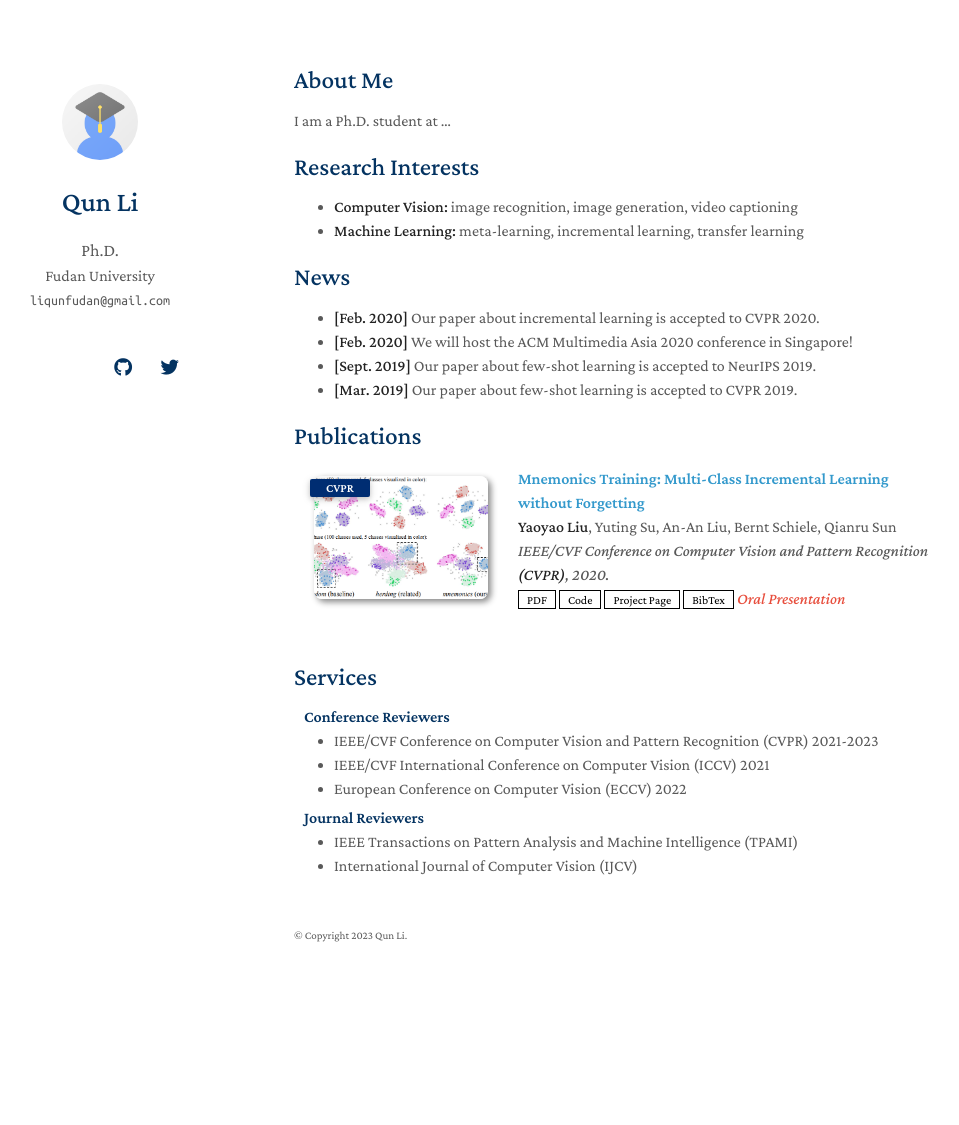
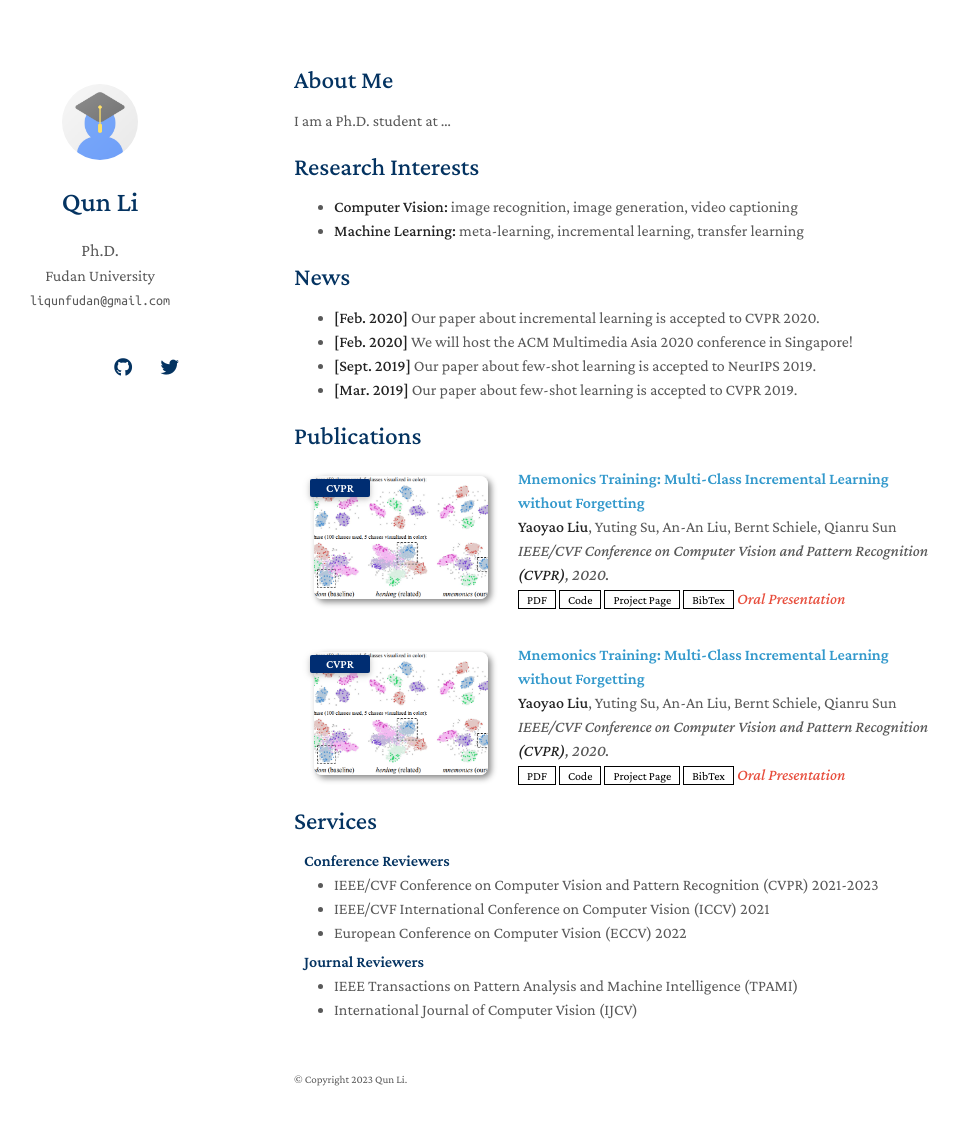
Before and after one commit to liqunbio/liqunbio.github.io, a Jekyll site: the page built from index.md, in a window 1280 px wide and 1160 px high. Shown: the top 1125 px of the window, without its empty margins (176-1135 px from the left). Built offline with Jekyll 4.4.1, drawn with Linux system fonts in a browser that asks for light colours; nearby versions of some CDN libraries; a style sheet for code colours, icons or effects is not loaded; our own code applies the rules of GitHub Pages for plain Markdown files.

Commit message:
Update publications.md

```diff
--- a/_includes/publications.md
+++ b/_includes/publications.md
@@ -2,31 +2,50 @@
 
 <div class="publications">
 <ol class="bibliography">
+    <li>
+        <div class="pub-row">
+          <div class="col-sm-3 abbr" style="position: relative;padding-right: 15px;padding-left: 15px;">
+            <img src="assets/img/teaser_example.png" class="teaser img-fluid z-depth-1">
+            <abbr class="badge">CVPR</abbr>
+          </div>
 
-<li>
-<div class="pub-row">
+          <div class="col-sm-9" style="position: relative;padding-right: 15px;padding-left: 20px;">
+            <div class="title"><a href="https://arxiv.org/pdf/2002.10211.pdf">Mnemonics Training: Multi-Class Incremental Learning without Forgetting</a></div>
+            <div class="author"><strong>Yaoyao Liu</strong>, Yuting Su, An-An Liu, Bernt Schiele, Qianru Sun</div>
+            <div class="periodical"><em>IEEE/CVF Conference on Computer Vision and Pattern Recognition <strong>(CVPR)</strong>, 2020.</em></div>
+            <div class="links">
+              <a href="https://arxiv.org/pdf/2002.10211.pdf" class="btn btn-sm z-depth-0" role="button" target="_blank" style="font-size:12px;">PDF</a>
+              <a href="https://github.com/yaoyao-liu/mnemonics" class="btn btn-sm z-depth-0" role="button" target="_blank" style="font-size:12px;">Code</a>
+              <a href="https://class-il.mpi-inf.mpg.de/mnemonics/" class="btn btn-sm z-depth-0" role="button" target="_blank" style="font-size:12px;">Project Page</a>
+              <a href="https://dblp.uni-trier.de/rec/conf/cvpr/LiuSLSS20.html?view=bibtex" class="btn btn-sm z-depth-0" role="button" target="_blank" style="font-size:12px;">BibTex</a>
+              <strong><i style="color:#e74d3c">Oral Presentation</i></strong>
+            </div>
+          </div>
+        </div>
+    </li>
+<br>
+    <li>
+        <div class="pub-row">
+        <div class="col-sm-3 abbr" style="position: relative;padding-right: 15px;padding-left: 15px;">
+            <img src="assets/img/teaser_example.png" class="teaser img-fluid z-depth-1">
+            <abbr class="badge">CVPR</abbr>
+        </div>
 
-  <div class="col-sm-3 abbr" style="position: relative;padding-right: 15px;padding-left: 15px;">
-    <img src="assets/img/teaser_example.png" class="teaser img-fluid z-depth-1">
-    <abbr class="badge">CVPR</abbr>
-  </div>
+        <div class="col-sm-9" style="position: relative;padding-right: 15px;padding-left: 20px;">
+            <div class="title"><a href="https://arxiv.org/pdf/2002.10211.pdf">Mnemonics Training: Multi-Class Incremental Learning without Forgetting</a></div>
+            <div class="author"><strong>Yaoyao Liu</strong>, Yuting Su, An-An Liu, Bernt Schiele, Qianru Sun</div>
+            <div class="periodical"><em>IEEE/CVF Conference on Computer Vision and Pattern Recognition <strong>(CVPR)</strong>, 2020.</em></div>
+            <div class="links">
+            <a href="https://arxiv.org/pdf/2002.10211.pdf" class="btn btn-sm z-depth-0" role="button" target="_blank" style="font-size:12px;">PDF</a>
+            <a href="https://github.com/yaoyao-liu/mnemonics" class="btn btn-sm z-depth-0" role="button" target="_blank" style="font-size:12px;">Code</a>
+            <a href="https://class-il.mpi-inf.mpg.de/mnemonics/" class="btn btn-sm z-depth-0" role="button" target="_blank" style="font-size:12px;">Project Page</a>
+            <a href="https://dblp.uni-trier.de/rec/conf/cvpr/LiuSLSS20.html?view=bibtex" class="btn btn-sm z-depth-0" role="button" target="_blank" style="font-size:12px;">BibTex</a>
+            <strong><i style="color:#e74d3c">Oral Presentation</i></strong>
+            </div>
+        </div>
+        </div>
+    </li>
 
-  <div class="col-sm-9" style="position: relative;padding-right: 15px;padding-left: 20px;">
-    <div class="title"><a href="https://arxiv.org/pdf/2002.10211.pdf">Mnemonics Training: Multi-Class Incremental Learning without Forgetting</a></div>
-    <div class="author"><strong>Yaoyao Liu</strong>, Yuting Su, An-An Liu, Bernt Schiele, Qianru Sun</div>
-    <div class="periodical"><em>IEEE/CVF Conference on Computer Vision and Pattern Recognition <strong>(CVPR)</strong>, 2020.</em></div>
-    <div class="links">
-      <a href="https://arxiv.org/pdf/2002.10211.pdf" class="btn btn-sm z-depth-0" role="button" target="_blank" style="font-size:12px;">PDF</a>
-      <a href="https://github.com/yaoyao-liu/mnemonics" class="btn btn-sm z-depth-0" role="button" target="_blank" style="font-size:12px;">Code</a>
-      <a href="https://class-il.mpi-inf.mpg.de/mnemonics/" class="btn btn-sm z-depth-0" role="button" target="_blank" style="font-size:12px;">Project Page</a>
-      <a href="https://dblp.uni-trier.de/rec/conf/cvpr/LiuSLSS20.html?view=bibtex" class="btn btn-sm z-depth-0" role="button" target="_blank" style="font-size:12px;">BibTex</a>
-      <strong><i style="color:#e74d3c">Oral Presentation</i></strong>
-    </div>
-  </div>
-</div>
-</li>
-
-<br>
 
 </ol>
 </div>
```
